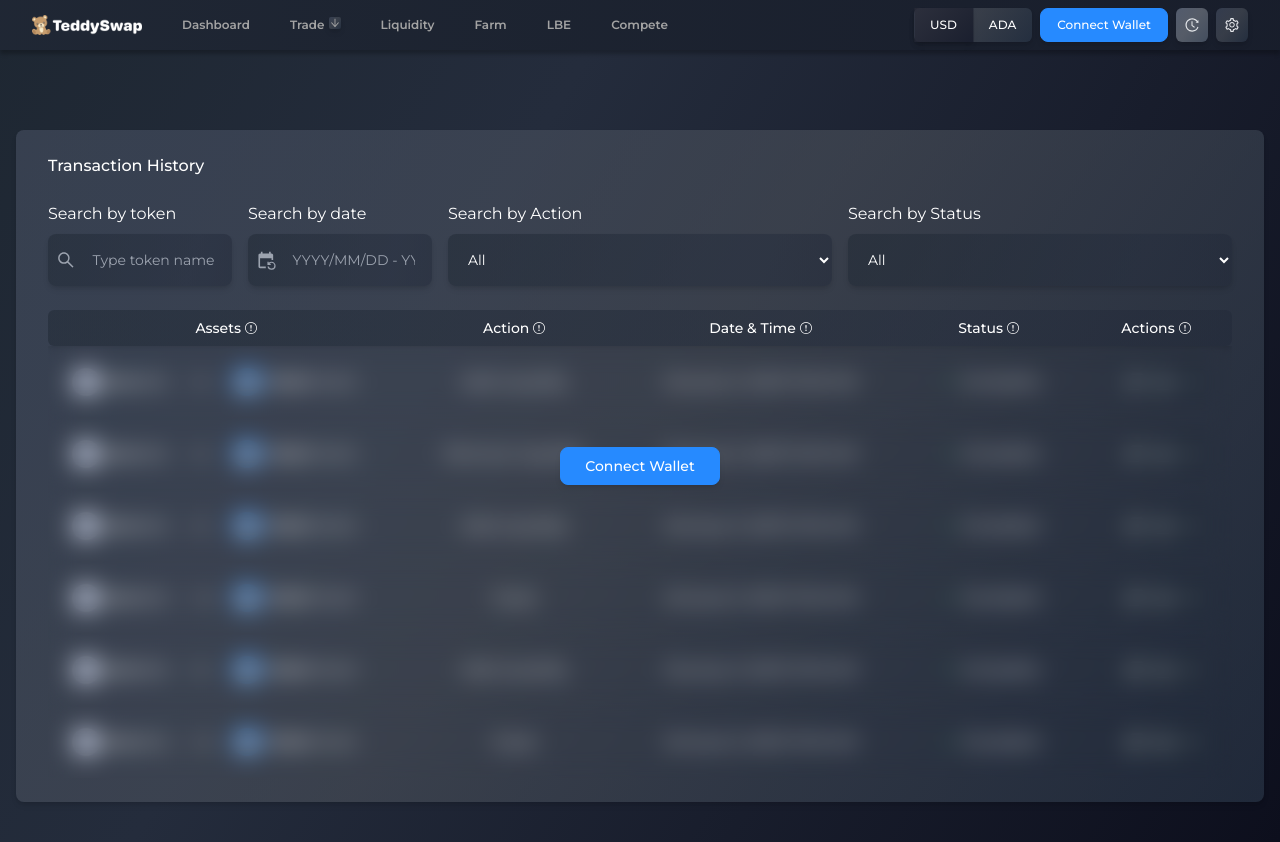
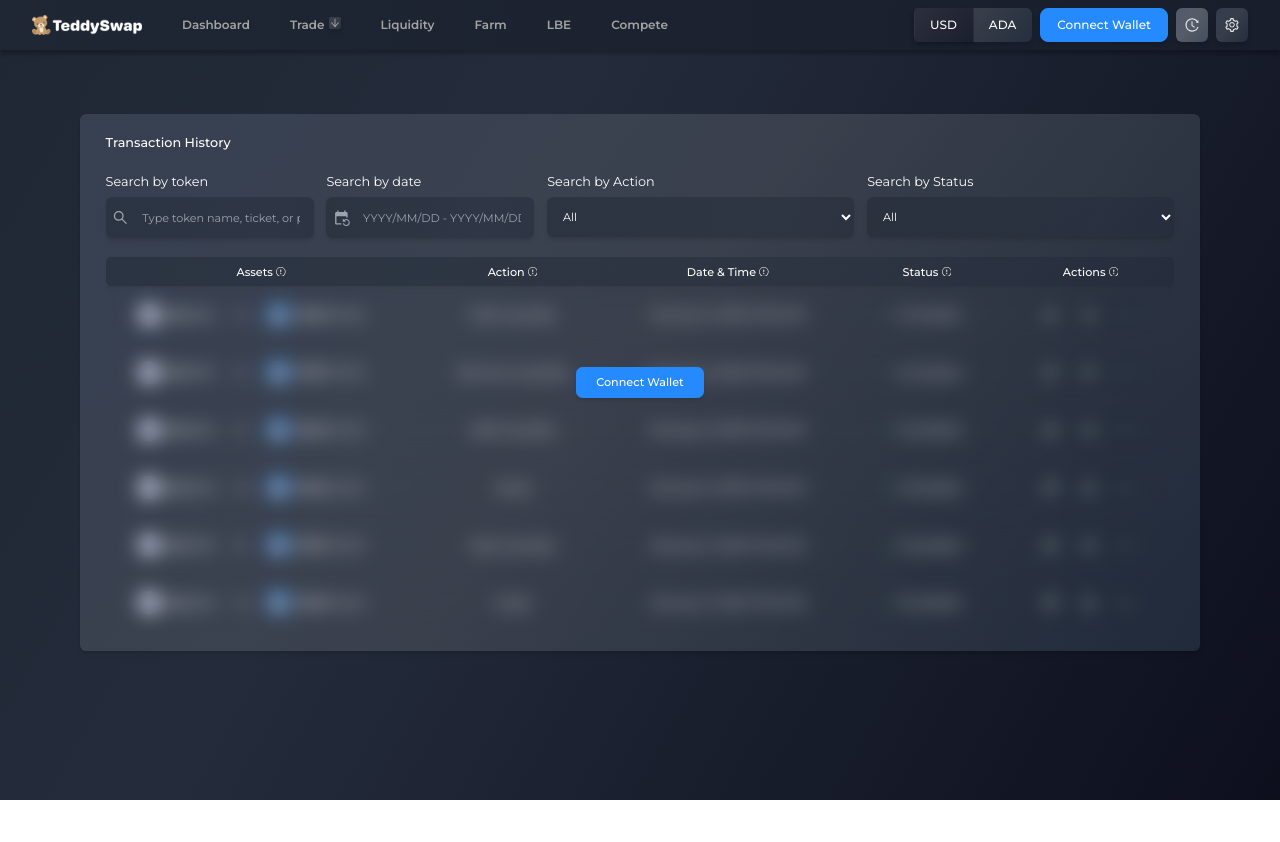
Before and after one commit to genius1910/teddy-swap_next-headlessui-ts, a Next.js app: page /history in a window 1280 px wide. After the commit the page ends 800 px from the top, so only its background shows below. Built offline with nearby package versions, Linux system fonts and the light colour scheme.

Commit message:
responsive issues fix

```diff
--- a/app/history/page.tsx
+++ b/app/history/page.tsx
@@ -1,13 +1,13 @@
-"use client"
-import History_Table from '@/components/history/History_Table'
-import React from 'react'
+"use client";
+import History_Table from "@/components/history/History_Table";
+import React from "react";
 
 const Index = () => {
-    return (
-        <div className='relative mt-20 '>
-            <History_Table />
-        </div>
-    )
-}
+  return (
+    <div className="relative mt-20 max-2xl:max-w-[1400px] mx-auto xl:zoom-80 2xl:zoom-100">
+      <History_Table />
+    </div>
+  );
+};
 
-export default Index
+export default Index;
```
